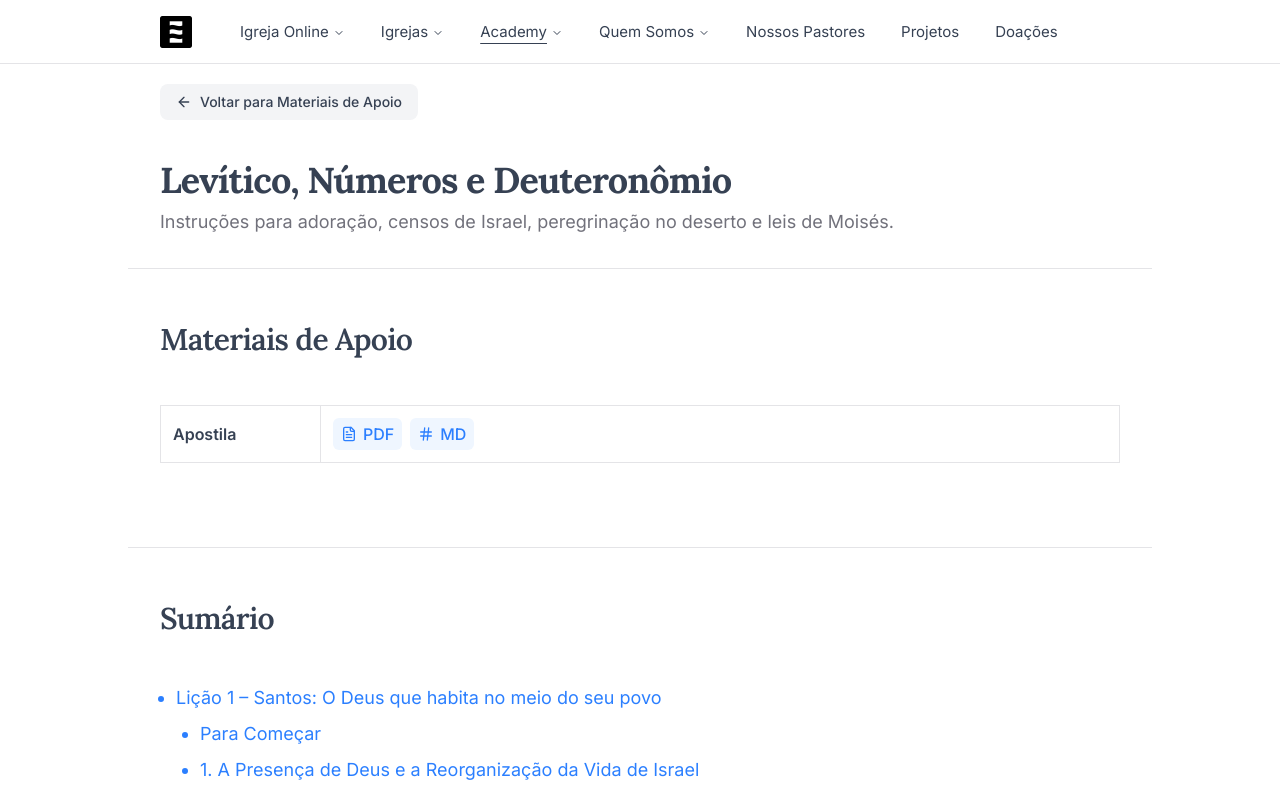
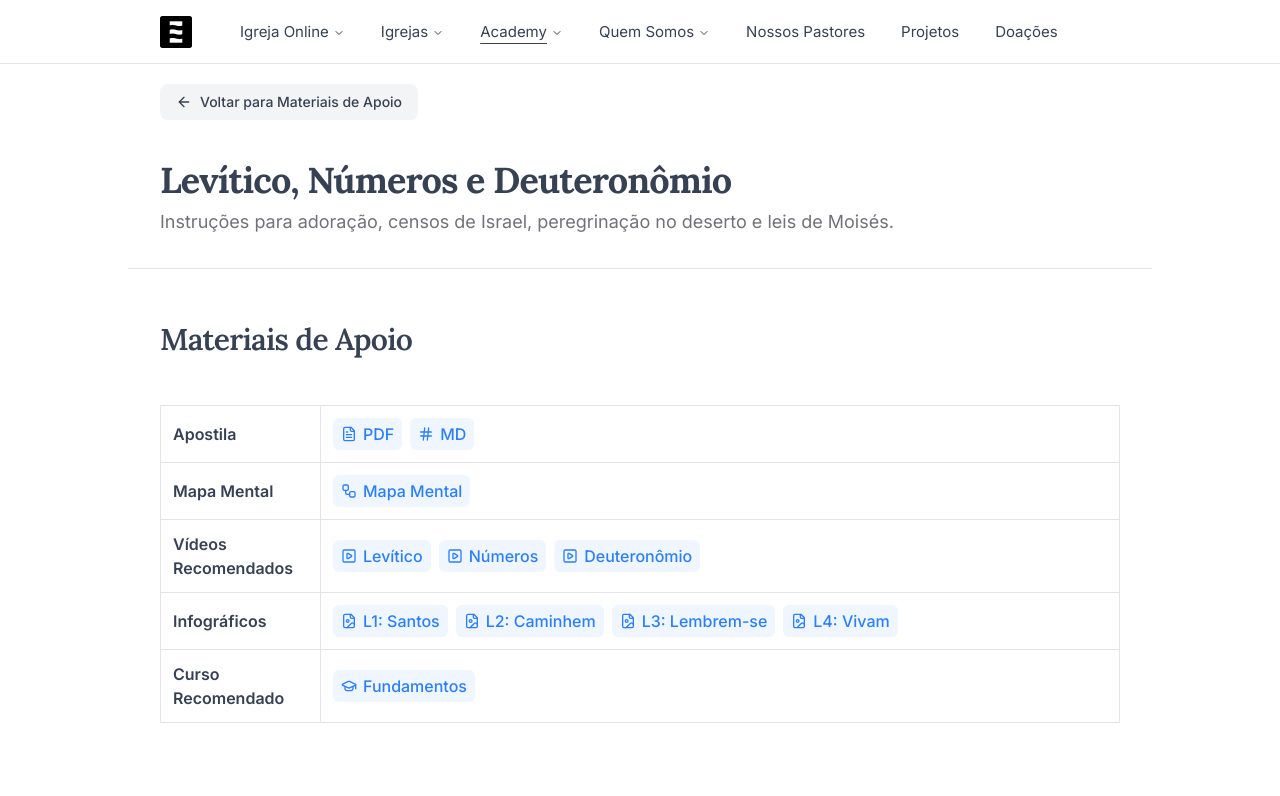
Before and after one commit to oceanodg/ocn-institucional-v4, a Next.js app: page /oceano-academy/materiais-didaticos/levitico-numero-deuteronomio in a window 1280 px wide. Shown: the top 796 px of the page. Built offline with nearby package versions, Linux system fonts and the light colour scheme.

Commit message:
feat: enhance Levítico, Números, and Deuteronômio page with additional resources including mental maps, recommended videos, infographics, and a suggested course

```diff
--- a/app/(site)/oceano-academy/materiais-didaticos/levitico-numero-deuteronomio/page.tsx
+++ b/app/(site)/oceano-academy/materiais-didaticos/levitico-numero-deuteronomio/page.tsx
@@ -1,4 +1,11 @@
-import { FileText, Hash } from "lucide-react";
+import {
+  FileImage,
+  FileText,
+  GraduationCap,
+  Hash,
+  SquarePlay,
+  Workflow,
+} from "lucide-react";
 import { HeroContainer } from "~/components/hero";
 import { AllTeachingMaterialsBackButton } from "~/components/back-buttons/all-teaching-materials";
 import { H1, H2, H3, P, Separator } from "~/components/ui";
@@ -53,6 +60,94 @@ export default function LeviticoNumeroDeuteronomio() {
                   <LinkSmall href="/oceano-academy/materiais-didaticos/levitico-numero-deuteronomio.md">
                     <Hash className="size-4" />
                     MD
+                  </LinkSmall>
+                </TableCellLinksContainer>
+              </TableCell>
+            </TableRow>
+            <TableRow className="hover:bg-transparent">
+              <TableCell className="border font-semibold">
+                Mapa Mental
+              </TableCell>
+              <TableCell>
+                <TableCellLinksContainer>
+                  <LinkSmall href="https://whimsical.com/ocn7/ocn-escola-biblica-at-Vwf2XrtErHeQATx88Axg8B">
+                    <Workflow className="size-4" />
+                    Mapa Mental
+                  </LinkSmall>
+                  {/* <LinkSmall href="https://drive.google.com/file/d/10w_0BAMZV5fmyVTTnfxAmIeP9f1Bl4TG/view?usp=sharing">
+                    <FileText className="size-4" />
+                    L1: Santos
+                  </LinkSmall>
+                  <LinkSmall href="https://drive.google.com/file/d/1g-Pb4Jri8vA6S9YQDh7pLVBvF0gm0V-W/view?usp=sharing">
+                    <FileText className="size-4" />
+                    L2: Caminhem
+                  </LinkSmall>
+                  <LinkSmall href="https://drive.google.com/file/d/1ahsi7cL1UyE2TF-GUQM4m0ALViCNVjGm/view?usp=sharing">
+                    <FileText className="size-4" />
+                    L3: Lembrem-se
+                  </LinkSmall>
+                  <LinkSmall href="https://drive.google.com/file/d/1_Z3UiDZzMtoi0mWKvG3ftEgr5k74Q1BG/view?usp=sharing">
+                    <FileText className="size-4" />
+                    L4: Vivam
+                  </LinkSmall> */}
+                </TableCellLinksContainer>
+              </TableCell>
+            </TableRow>
+            <TableRow className="hover:bg-transparent">
+              <TableCell className="border font-semibold">
+                Vídeos Recomendados
+              </TableCell>
+              <TableCell>
+                <TableCellLinksContainer>
+                  <LinkSmall href="https://www.youtube.com/watch?v=bR5qA3fmpEM">
+                    <SquarePlay className="size-4" />
+                    Levítico
+                  </LinkSmall>
+                  <LinkSmall href="https://www.youtube.com/watch?v=6MtqQzOTukQ">
+                    <SquarePlay className="size-4" />
+                    Números
+                  </LinkSmall>
+                  <LinkSmall href="https://www.youtube.com/watch?v=udwkeytvMPI">
+                    <SquarePlay className="size-4" />
+                    Deuteronômio
+                  </LinkSmall>
+                </TableCellLinksContainer>
+              </TableCell>
+            </TableRow>
+            <TableRow className="hover:bg-transparent">
+              <TableCell className="border font-semibold">
+                Infográficos
+              </TableCell>
+              <TableCell>
+                <TableCellLinksContainer>
+                  <LinkSmall href="https://drive.google.com/file/d/1sE_16dgHnbRKcjCogPRXQw3t75fchane/view?usp=drive_link">
+                    <FileImage className="size-4" />
+                    L1: Santos
+                  </LinkSmall>
+                  <LinkSmall href="https://drive.google.com/file/d/1AKaI7lPzDeIuWS6pXfN2DUCGD1ws2rut/view?usp=drive_link">
+                    <FileImage className="size-4" />
+                    L2: Caminhem
+                  </LinkSmall>
+                  <LinkSmall href="https://drive.google.com/file/d/1Z79hS38c2NQjc-9WndpRso6DgMRk8u-s/view?usp=drive_link">
+                    <FileImage className="size-4" />
+                    L3: Lembrem-se
+                  </LinkSmall>
+                  <LinkSmall href="https://drive.google.com/file/d/1Y-NrRS9XzLdHvsp6mEUrpjvAwCNqt5EP/view?usp=drive_link">
+                    <FileImage className="size-4" />
+                    L4: Vivam
+                  </LinkSmall>
+                </TableCellLinksContainer>
+              </TableCell>
+            </TableRow>
+            <TableRow className="hover:bg-transparent">
+              <TableCell className="border font-semibold">
+                Curso Recomendado
+              </TableCell>
+              <TableCell>
+                <TableCellLinksContainer>
+                  <LinkSmall href="/oceano-academy/cursos/fundamentos">
+                    <GraduationCap className="size-4" />
+                    Fundamentos
                   </LinkSmall>
                 </TableCellLinksContainer>
               </TableCell>
```
